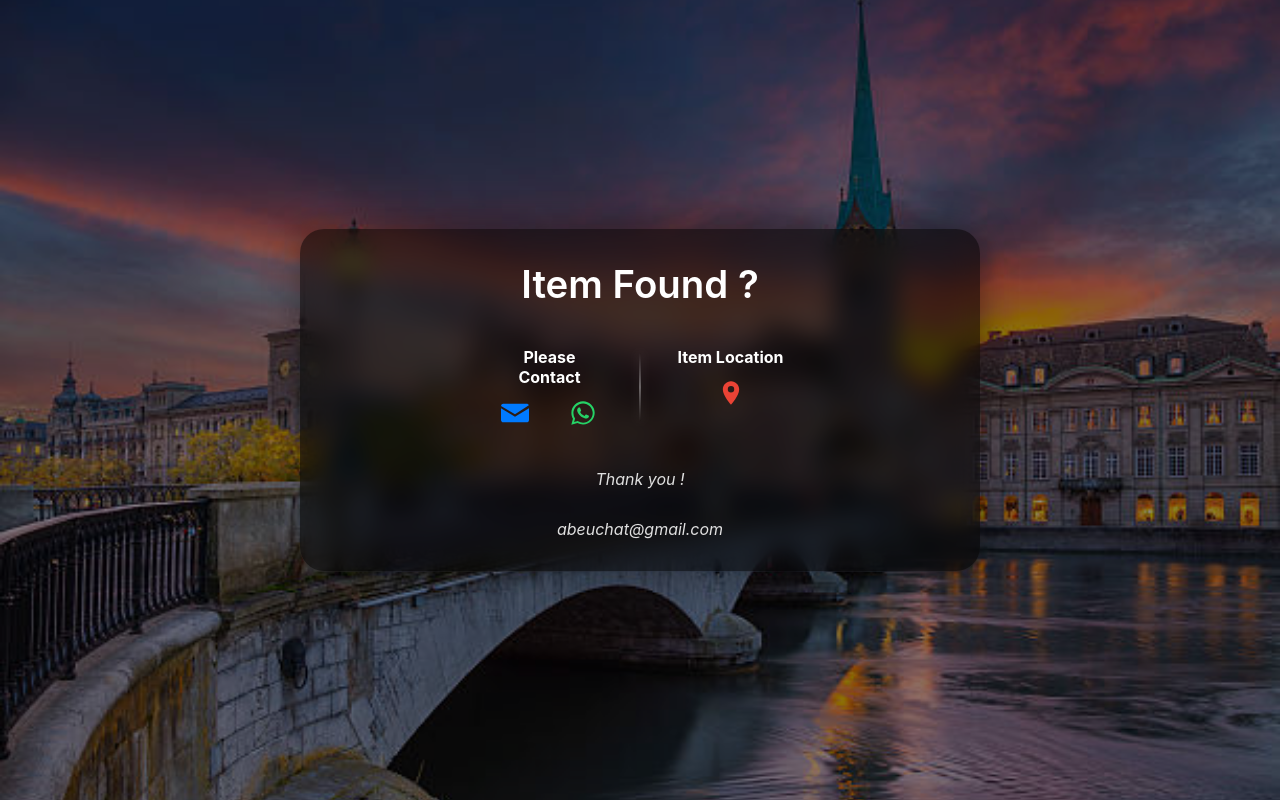
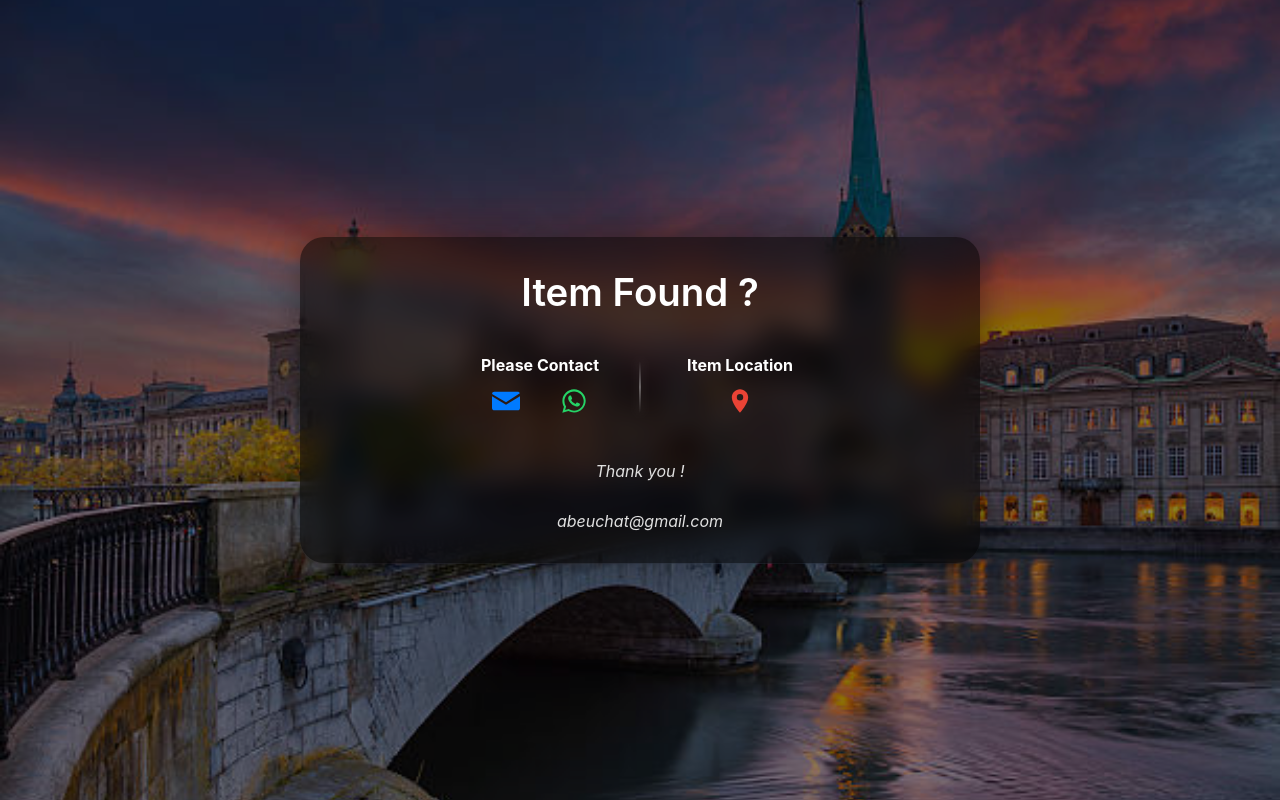
Before and after one commit to abeuchat-ch/contact, a plain HTML site: page index.html in a window 1280 px wide. Drawn offline with Linux system fonts and the light colour scheme; no server answers.

Commit message:
Update styles.css

```diff
--- a/styles.css
+++ b/styles.css
@@ -81,9 +81,13 @@ h1 {
 .info-columns .info {
   flex: 1;            /* equal width for both sides */
   text-align: center;
-  padding: 0 12px;
-  min-width: 140px;
+  padding: 0 16px;
+  min-width: 160px;
   box-sizing: border-box;
+}
+
+.info-columns .info div strong {
+  white-space: nowrap;   /* keep text on one line */
 }
 
 .info-columns::after {
```
